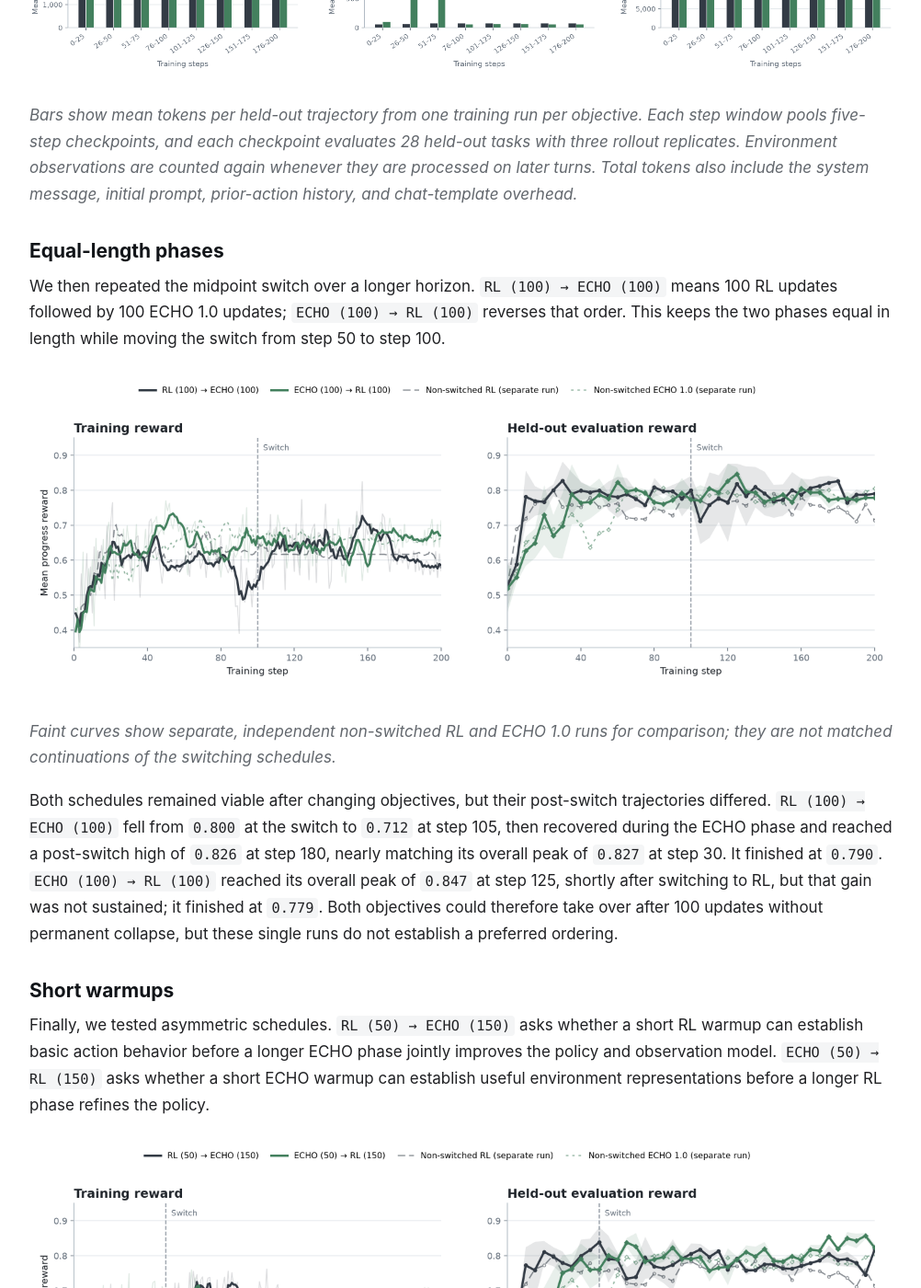
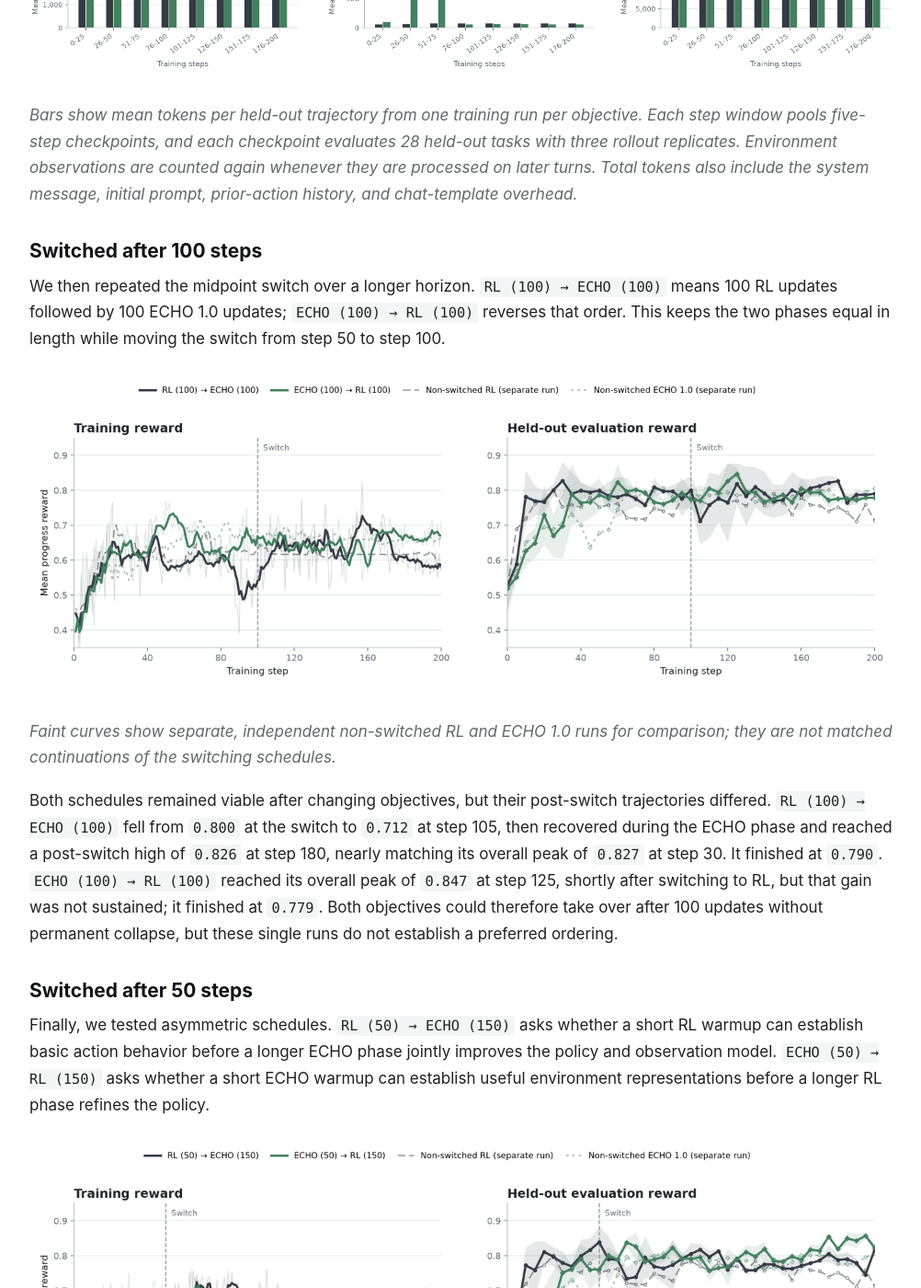
Before and after one commit to Bhoy1/echo-babyai-findings, a Jekyll site: the page built from index.md, in a window 1280 px wide and 1400 px high, scrolled down 10194 px. Shown: the whole window at 92% size, without its empty margins (138-1140 px from the left). Built offline with Jekyll 4.4.1, drawn with Linux system fonts in a browser that asks for light colours; some of the changed text lies outside the part shown.

Commit message:
Clarify 200-step schedule headings

```diff
--- a/index.md
+++ b/index.md
@@ -158,7 +158,7 @@ The 100-step experiments showed that higher ECHO weights could induce transcript
 
 *Bars show mean tokens per held-out trajectory from one training run per objective. Each step window pools five-step checkpoints, and each checkpoint evaluates 28 held-out tasks with three rollout replicates. Environment observations are counted again whenever they are processed on later turns. Total tokens also include the system message, initial prompt, prior-action history, and chat-template overhead.*
 
-### Equal-length phases
+### Switched after 100 steps
 
 We then repeated the midpoint switch over a longer horizon. `RL (100) → ECHO (100)` means 100 RL updates followed by 100 ECHO 1.0 updates; `ECHO (100) → RL (100)` reverses that order. This keeps the two phases equal in length while moving the switch from step 50 to step 100.
 
@@ -168,7 +168,7 @@ We then repeated the midpoint switch over a longer horizon. `RL (100) → ECHO (
 
 Both schedules remained viable after changing objectives, but their post-switch trajectories differed. `RL (100) → ECHO (100)` fell from `0.800` at the switch to `0.712` at step 105, then recovered during the ECHO phase and reached a post-switch high of `0.826` at step 180, nearly matching its overall peak of `0.827` at step 30. It finished at `0.790`. `ECHO (100) → RL (100)` reached its overall peak of `0.847` at step 125, shortly after switching to RL, but that gain was not sustained; it finished at `0.779`. Both objectives could therefore take over after 100 updates without permanent collapse, but these single runs do not establish a preferred ordering.
 
-### Short warmups
+### Switched after 50 steps
 
 Finally, we tested asymmetric schedules. `RL (50) → ECHO (150)` asks whether a short RL warmup can establish basic action behavior before a longer ECHO phase jointly improves the policy and observation model. `ECHO (50) → RL (150)` asks whether a short ECHO warmup can establish useful environment representations before a longer RL phase refines the policy.
 
```
Also changed, not shown: other parts of index.md (+1 -1 lines).
